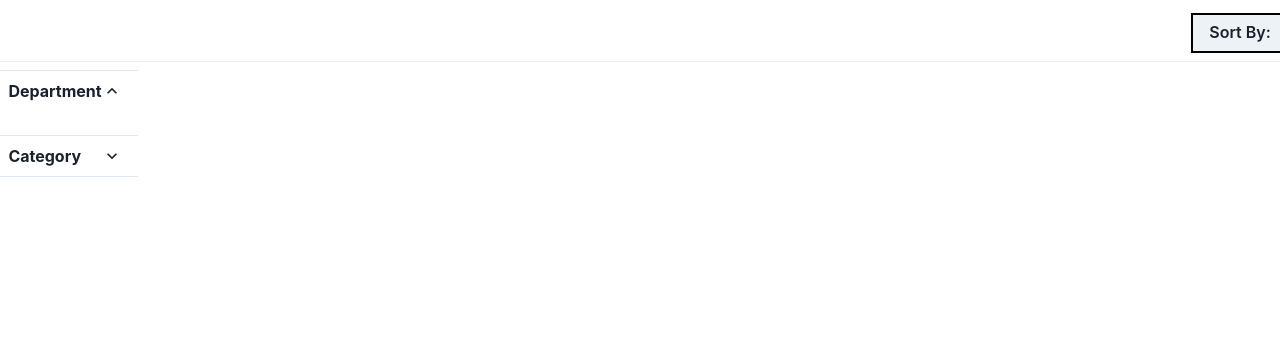
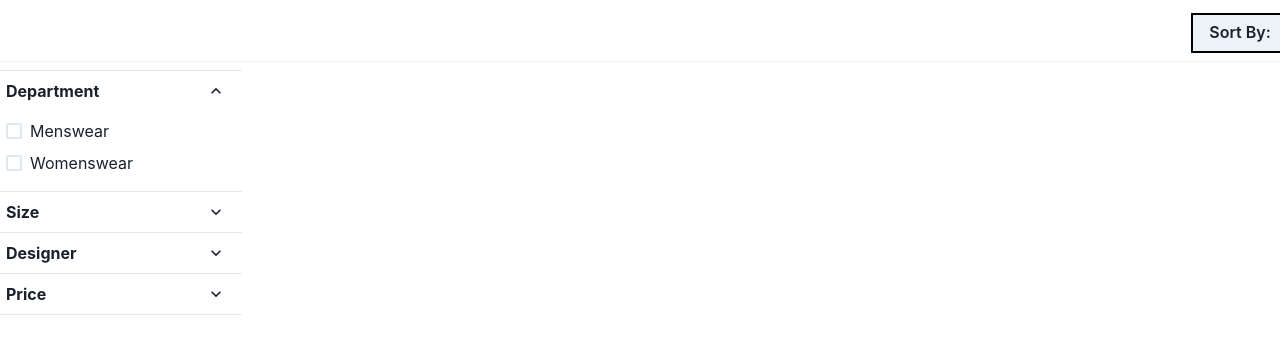
Before and after one commit to Daeonji/EcommerceSite, a React (Create React App) app: page /Menswear/Footwear in a window 1280 px wide. Shown: the part 180-534 px from the top of the page. Built offline with nearby package versions, Linux system fonts and the light colour scheme.

Commit message:
worked on sneaker url

```diff
--- a/src/Components/Navbar/Navbar.tsx
+++ b/src/Components/Navbar/Navbar.tsx
@@ -9,10 +9,13 @@ import {
   useDisclosure,
 } from '@chakra-ui/react';
 
+import { useNavigate } from 'react-router-dom';
+
 function Navbar() {
   const designerDisclosure = useDisclosure();
   const mensDisclosure = useDisclosure();
   const womensDisclosure = useDisclosure();
+  const navigate = useNavigate();
   return (
     <>
       <HStack spacing='24px'>
@@ -70,7 +73,12 @@ function Navbar() {
           </MenuList>
         </Menu>
         <Spacer />
-        <Button fontWeight={'bold'} _hover={{ textColor: 'red' }} backgroundColor='white'>
+        <Button
+          fontWeight={'bold'}
+          _hover={{ textColor: 'red' }}
+          backgroundColor='white'
+          onClick={() => navigate('Menswear/Footwear')}
+        >
           Sneakers
         </Button>
 
--- a/src/Components/ShopCategory/Categories/Footwear.tsx
+++ b/src/Components/ShopCategory/Categories/Footwear.tsx
@@ -15,6 +15,10 @@ import {
   AccordionPanel,
   AccordionIcon,
   Box,
+  Checkbox,
+  CheckboxGroup,
+  Stack,
+  Input,
 } from '@chakra-ui/react';
 
 function Footwear() {
@@ -36,7 +40,7 @@ function Footwear() {
         </Menu>
       </HStack>
       <Divider width='1300px' />
-      <Accordion defaultIndex={[0]} allowMultiple paddingRight='1150px'>
+      <Accordion defaultIndex={[0]} allowMultiple paddingRight='1048px'>
         <AccordionItem>
           <h2>
             <AccordionButton>
@@ -46,13 +50,63 @@ function Footwear() {
               <AccordionIcon />
             </AccordionButton>
           </h2>
-          <AccordionPanel pb={4}></AccordionPanel>
+          <AccordionPanel pb={4}>
+            <Stack spacing={2} direction='column'>
+              <Checkbox>Menswear</Checkbox>
+              <Checkbox>Womenswear</Checkbox>
+            </Stack>
+          </AccordionPanel>
         </AccordionItem>
         <AccordionItem>
           <h2>
             <AccordionButton>
-              <Box as='span' flex='1' textAlign='left' fontWeight='bold'>
-                Category
+              <Box as='span' flex='1' textAlign='left' fontWeight='bold' w='200px'>
+                Size
+              </Box>
+              <AccordionIcon />
+            </AccordionButton>
+          </h2>
+          <AccordionPanel pb={4}>
+            <p style={{ fontWeight: 'bold' }}>Menswear</p>
+            <Stack spacing={2} direction='column'>
+              <Checkbox>7</Checkbox>
+              <Checkbox>7.5</Checkbox>
+              <Checkbox>8</Checkbox>
+              <Checkbox>8.5</Checkbox>
+              <Checkbox>9</Checkbox>
+              <Checkbox>9.5</Checkbox>
+              <Checkbox>10</Checkbox>
+              <Checkbox>10.5</Checkbox>
+            </Stack>
+          </AccordionPanel>
+        </AccordionItem>
+        <AccordionItem>
+          <h2>
+            <AccordionButton>
+              <Box as='span' flex='1' textAlign='left' fontWeight='bold' w='200px'>
+                Designer
+              </Box>
+              <AccordionIcon />
+            </AccordionButton>
+          </h2>
+          <AccordionPanel pb={4}>
+            <Stack spacing={2} direction='column'>
+              <Input variant='filled' placeholder='Search for Designers' width='200px'></Input>
+              <Checkbox>Balenciaga</Checkbox>
+              <Checkbox>Rick Owens</Checkbox>
+              <Checkbox>Nike</Checkbox>
+              <Checkbox>Vans</Checkbox>
+              <Checkbox>Jordan Brand</Checkbox>
+              <Checkbox>Adidas</Checkbox>
+              <Checkbox>Converse</Checkbox>
+            </Stack>
+          </AccordionPanel>
+        </AccordionItem>
+        <AccordionItem>
+          <h2>
+            <AccordionButton>
+              <Box as='span' flex='1' textAlign='left' fontWeight='bold' w='200px'>
+                Price
               </Box>
               <AccordionIcon />
             </AccordionButton>
```
